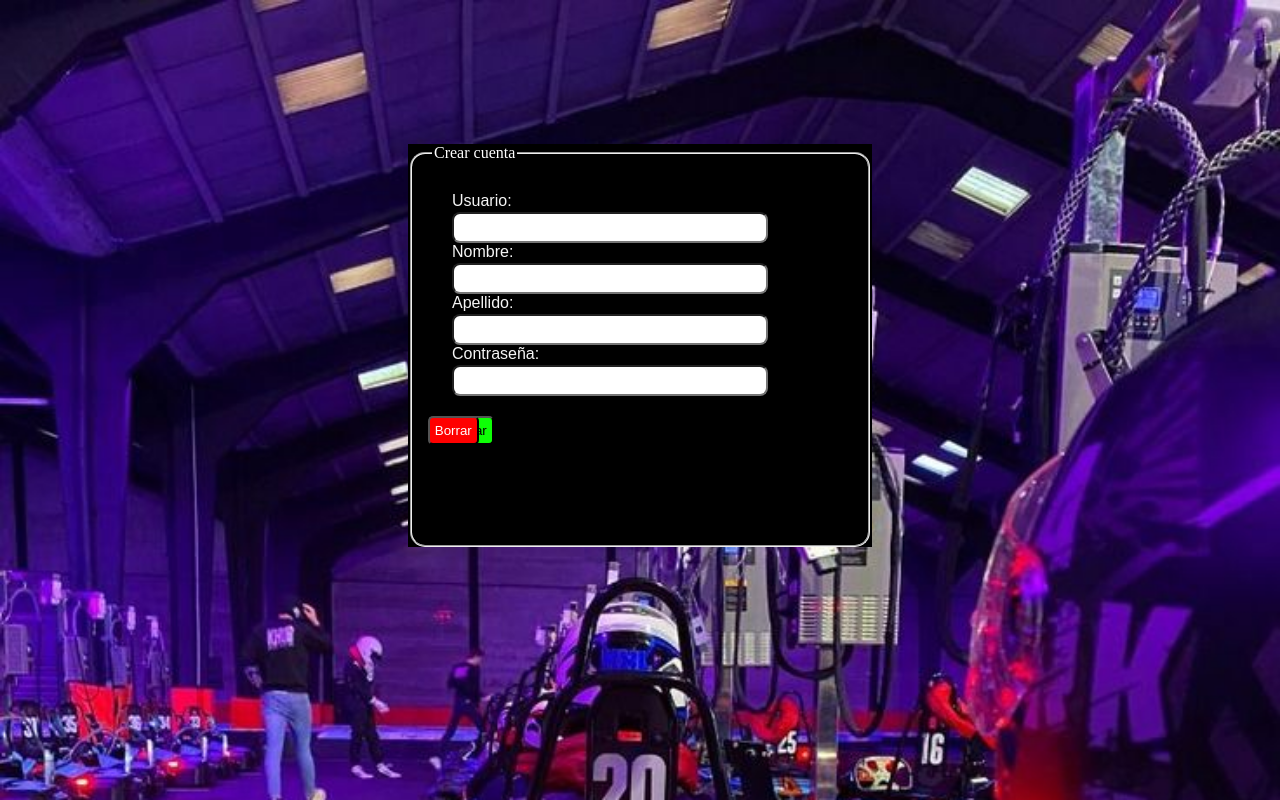
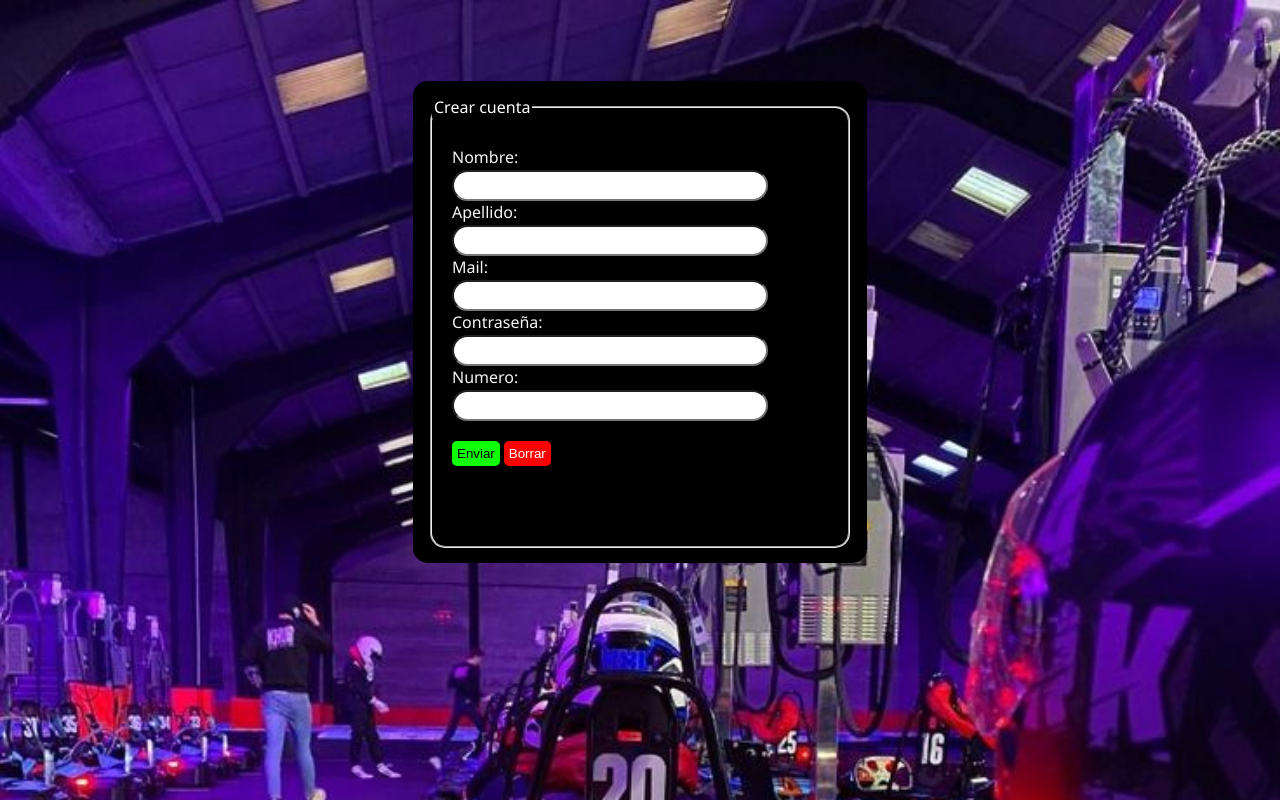
Before and after one commit to JoaquinLorente/proyecto.ACTC, a plain HTML site: page crear cuenta/crearcuenta.html in a window 1280 px wide. Drawn offline with Linux system fonts and the light colour scheme.

Commit message:
formulario terminado

```diff
--- a/crear cuenta/crearcuenta.html
+++ b/crear cuenta/crearcuenta.html
@@ -13,9 +13,6 @@
 
             <legend>Crear cuenta</legend>
             <div class="datosbox">
-                <label for="usuario">Usuario:</label>
-                <br>
-                <input type="text" id="usuario" name="datosdeusuario">
                 <br>
                 <label for="nombre">Nombre:</label>
                 <br>
@@ -25,9 +22,17 @@
                 <br>
                 <input type="text" id="apellido" name="datosdeusuario">
                 <br>
+                <label for="mail">Mail:</label>
+                <br>
+                <input type="email" name="datosdeusuario" id="mail">
+                <br>
                 <label for="contrasena">Contraseña:</label>
                 <br>
                 <input type="password" name="datosdeusuario" id="contrasena">
+                <br>
+                <label for="numero">Numero: </label>
+                <br>
+                <input type="number" name="datosdeusuario" id="numero">
             </div>
             <button type="submit" id="enviar">Enviar</button>
             <button type="reset" id="borrar">Borrar</button>
--- a/crear cuenta/css/style.css
+++ b/crear cuenta/css/style.css
@@ -8,6 +8,7 @@ body{
 legend{
     color: white;
     margin-left: -80px;
+    font-family: 'Segoe UI', Tahoma, Geneva, Verdana, sans-serifs;
 }
 
 .datosbox{
@@ -19,26 +20,25 @@ margin-left: -60px;
 
 label{
     color: whitesmoke;
-    font-family: Arial, Helvetica, sans-serif;
-
+    font-family: 'Segoe UI', Tahoma, Geneva, Verdana, sans-serif;
 }
 
 input{
     padding: 6px;
 margin-top: 2px;
-border-radius: 8px;
+border-radius: 20px;
 width: 300px;
 }
 
 form{
     display: flex;
     justify-content: center;
-    padding-top: 10%;
-    border-radius: 15px;
+    padding-top: 5%;
+    border-radius: 0px;
 }
 
 fieldset{
-    padding: 100px;
+    padding: 80px;
     border-radius: 15px;
 }
 
@@ -47,6 +47,8 @@ fieldset{
     background-color: black;
     position: relative;
     animation: animacion 2s ease-in-out infinite alternate;
+    border-radius: 15px;
+    padding: 15px;
 }
 
 @keyframes animacion {
@@ -60,8 +62,9 @@ fieldset{
 
 button{
     margin-top: 20px;
-    margin-left: -70px;
-    padding: 80px;
+    margin-left: 0px;
+    border: none;
+    cursor: pointer;
 }
 
 #enviar{
@@ -69,6 +72,7 @@ button{
     color: black;
     border-radius: 5px;
     padding: 5px;
+    margin-left: -60px;
 }
 
 #enviar:hover{
```
